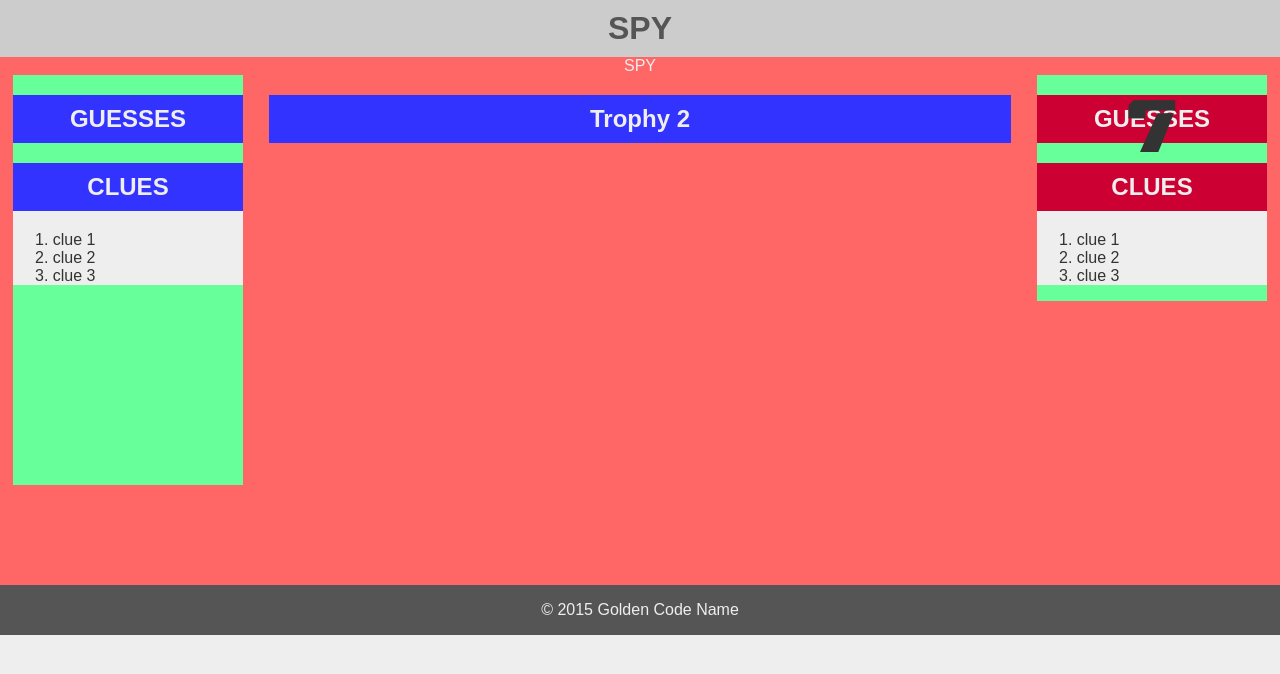
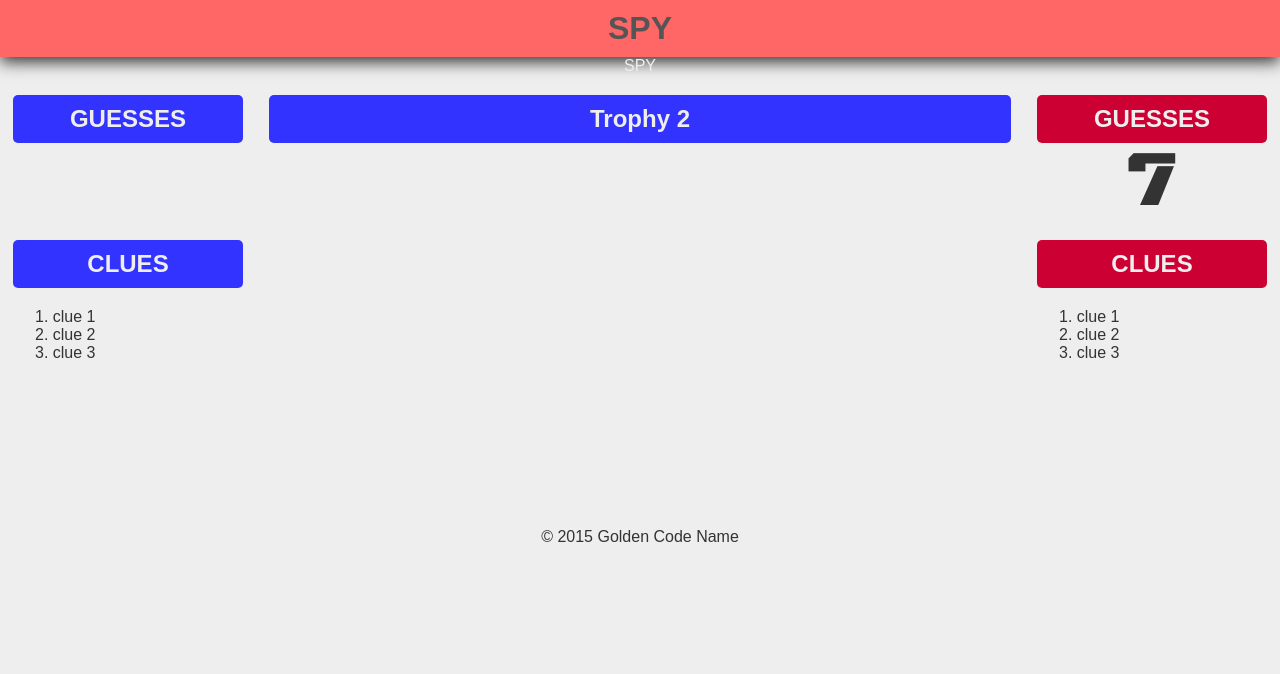
Before and after one commit to PDXDevCampJuly/golden_code_name, a Django app: template spy/templates/spy.html in a window 1280 px wide. Shown: the top 674 px of the page. Run offline with Django 3.2, Linux system fonts and the light colour scheme; the template is opened without the code that fills it, so the values that code supplies are empty; some libraries are stand-ins or nearby versions.

Commit message:
edit layout spy page

```diff
--- a/spy/static/css/spy.css
+++ b/spy/static/css/spy.css
@@ -20,17 +20,28 @@ header{
 header, header h1 {
   margin: 0;
 }
+h2 {
+  border-radius: 5px;
+}
+footer{
+   float: left;
+   width: 100%;
+   color: #333;
+}
+
+/* -------------------------------------- columns */
+
 .colmid{
    position: relative;
    width: 100%;
    right: 20%;
-   background-color:
+   /* background-color: */
 }
 .colleft{
    position: relative;
    width: 100%;
    right: 60%;
-   background-color: #CC99FF;
+   /* background-color: #CC99FF; */
 }
 .header, .footer {
   height: 10%;
@@ -52,7 +63,7 @@ header, header h1 {
    float: left;
    width: 18%;
    left: 23%;
-   background-color: #66FF99;
+   /* background-color: #66FF99; */
 }
 .col3{
    position: relative;
@@ -60,12 +71,7 @@ header, header h1 {
    float: left;
    width: 18%;
    left: 85%;
-   background-color: #66FF99;
-}
-footer{
-   float: left;
-   width: 100%;
-   background-color: #555;
+   /* background-color: #66FF99; */
 }
 
 /* -------------------------------------- guesses, clues */
@@ -74,7 +80,7 @@ footer{
   background-color: #eee;
 }
 .guess_count_left, .guess_count_right {
-  height: 25%;
+  height: 125px;
   width: 100%;
   text-align: center;
   position: relative;
@@ -118,8 +124,8 @@ ol {
   margin: 5px;
   display: inline-block;
   width: 125px;
-  padding-top: 20px;
-  padding-bottom: 20px;
+  padding-top: 10px;
+  padding-bottom: 10px;
 }
 div.True.bl {
   background-color: blue;
@@ -147,7 +153,7 @@ div.False.rd {
 }
 div.False.bg {
   background-color: #FFF;
-  color: #000;
+  color: #777;
 }
 div.False.bk {
   background-color: #777;
@@ -158,5 +164,5 @@ div.False.bk {
 /* -------------------------------------- game status */
 #game_status {
   color: #555;
-  margin-top: 200px;
+  margin-top: 50px;
 }
--- a/spy/static/js/spy.js
+++ b/spy/static/js/spy.js
@@ -1,7 +1,7 @@
 // window.alert("sometext");
 var $player_turn_status = $("#game_status");
 if ($player_turn_status.attr('class') === "True") {
-  $(".colmask").css('background-color', '#6699CC');
+  $("header").css('background-color', '#6699CC');
 } else {
-  $(".colmask").css('background-color', '#FF6666');
+  $("header").css('background-color', '#FF6666');
 }
--- a/spymaster/views.py
+++ b/spymaster/views.py
@@ -11,5 +11,8 @@ def spymaster_page(request):
     if request.method == 'POST':
         clues = request.POST
         newclue = Clue(clue=clues['clue'],num_of_cards=clues['moves'],team = turn.active_team)
+        #fix when turn change logic exists
+        turns = Board(is_blue = turn.active_team.is_blue, num_of_cards =clues['moves'], active_team = turn.active_team)
+        #Board.objects.first() = turns
         newclue.save()
     return render(request, 'spymaster_hooks.html',{'game_board':game_board,'turn':turn,'blue_team':blue_team,'red_team':red_team})
```
